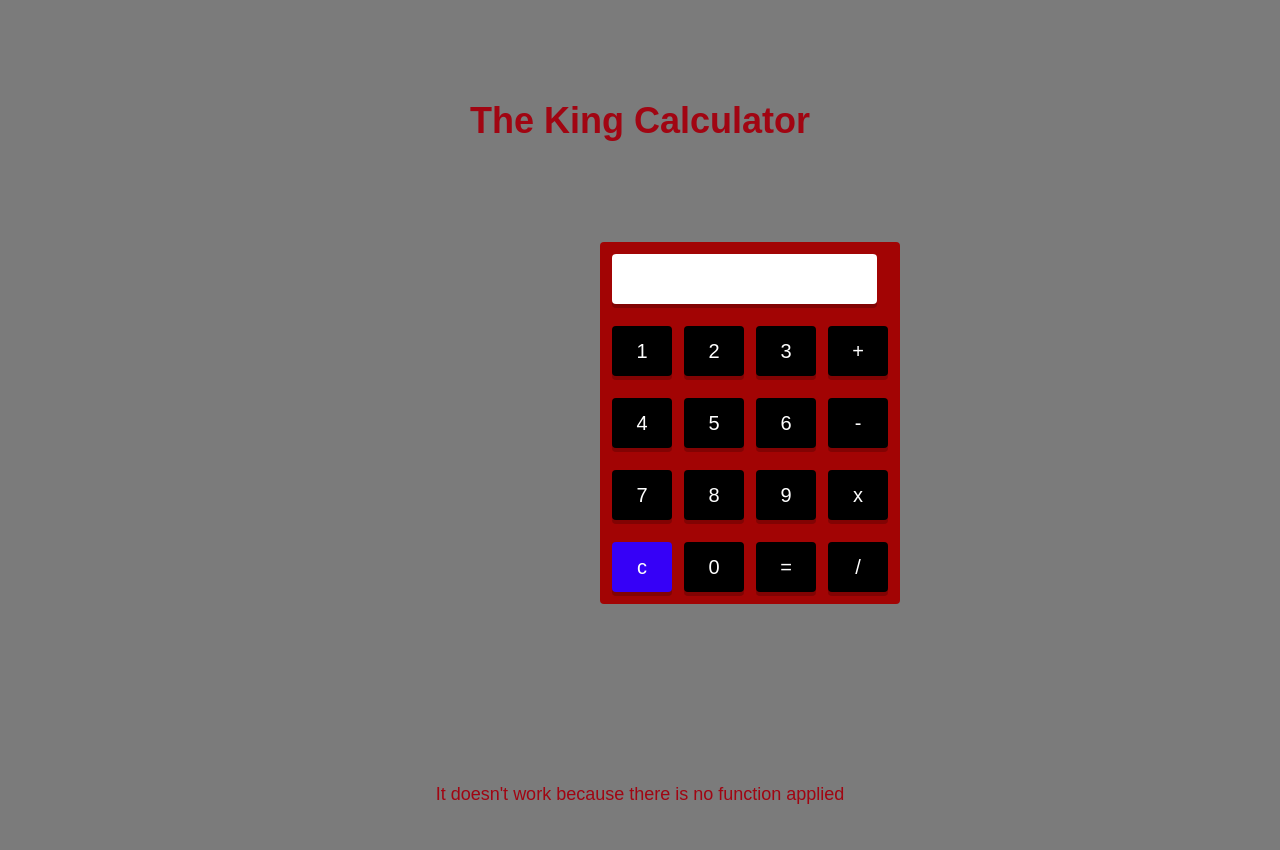
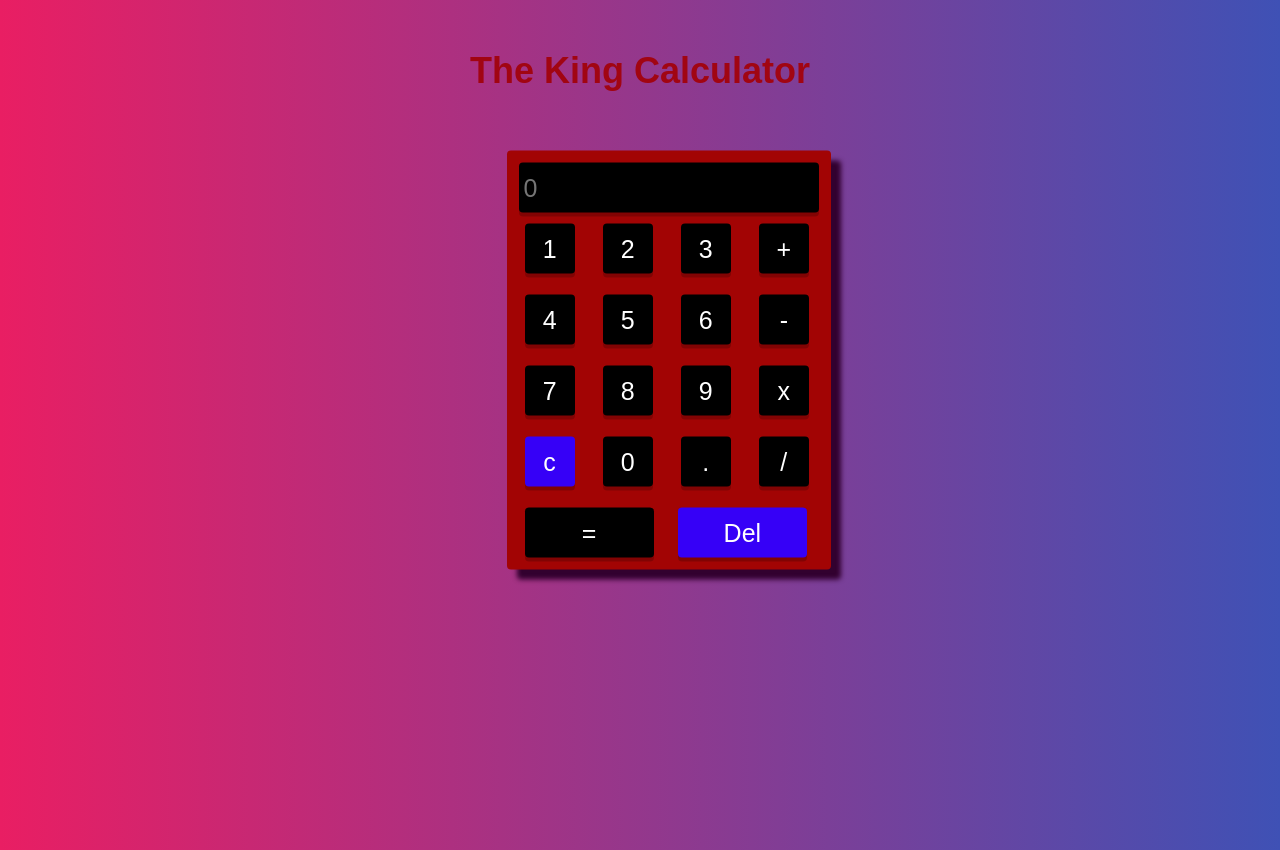
Before and after one commit to Joshua-Langeveldt/Calculator-J-Edit, a plain HTML site: page index.html in a window 1280 px wide. Before the commit the page ends 805 px from the top, so only its background shows below. Drawn offline with Linux system fonts and the light colour scheme.

Commit message:
Updated Files

```diff
--- a/css/styles.css
+++ b/css/styles.css
@@ -17,12 +17,6 @@
 }
 
 
-
-body {
-    background-color: #7b7b7b;
-  }
-
-
   /*Calculator styling*/
 
   table {
@@ -30,14 +24,14 @@ margin: 100px 210px 180px 600px;
 background-color: #a20404;
     width: 295px;
     max-width: 295px;
-    height: 325px;
+    height: 350px;
     text-align: center;
     border-radius: 4px;
     padding-right: 10px;
+    box-shadow: 10px 10px 5px #32012F;
   }
 
   input {
-    outline: 0;
     position: relative;
     left: 5px;
     top: 5px;
@@ -55,14 +49,7 @@ background-color: #a20404;
   }
 
 
-  #display {
-    width: 265px;
-    max-width: 270px;
-    font-size: 26px;
-    text-align: right;
-    background-color: #FFF;
-    float: left;
-  }
+
 
   .operator {
     background-color: #000;
@@ -75,3 +62,38 @@ background-color: #a20404;
     display: block;
     background-color: rgb(54, 0, 247);
   }
+
+  body {
+    margin: 0;
+    padding: 0;
+    height: 100vh;
+    background: linear-gradient(to right, #e91e63, #3f51b5)
+  }
+
+  .container {
+    position: absolute;
+    top: 50%;
+    left: 37%;
+    transform: translate(-50%, -50%)
+  }
+
+  .textview {
+    width: 300px;
+    margin: 5px;
+    font-size: 25px;
+    padding: 5px;
+    border: none;
+  }
+
+  .button {
+    width: 50px;
+    height: 50px;
+    margin: 4px;
+    margin-left: 11px;
+    margin-bottom: 15px;
+    font-size: 25px;
+    cursor: pointer;
+    border: none;
+    background: black;
+    color: white;
+  }
--- a/index.html
+++ b/index.html
@@ -4,48 +4,64 @@
     <meta charset="UTF-8">
     <meta name="viewport" content="width=device-width, initial-scale=1.0">
     <link rel="stylesheet" href="css/styles.css">
+
     <title>Web_Calculator</title>
 </head>
 <body>
 
     <h1>The King Calculator</h1>
-    <form action="" name="Web_Calculator">
-        <table>
+    <div class="container">
+    <form name="form">
+            <table>
            <tr>
               <td colspan="4">
-                 <input type="text" name="display" id="display" disabled>
+               <input class="textview" id="textview" type="text" readonly placeholder="0"/>
 
               </td>
            </tr>
            <tr>
-                 <td><input type="button" name="one" value="1"></td>
-                 <td><input type="button" name="two" value="2"></td>
-                 <td><input type="button" name="three" value="3"></td>
-                 <td><input type="button" class="operator" name="plus" value="+"></td>
+                 <td><input class="button" type="button" name="one"   onclick="insert(1)" value="1"></td>
+                 <td><input class="button" type="button" name="two"   onclick="insert(2)" value="2"></td>
+                 <td><input class="button" type="button" name="three" onclick="insert(3)" value="3"></td>
+
+                 <td><input class="button operator" type="button" name="plus" onclick="insert('+')" value="+"></td>
           </tr>
           <tr>
-                 <td><input type="button" name="four" value="4" ></td>
-                 <td><input type="button" name="five" value="5" ></td>
-                 <td><input type="button" name="six" value="6" ></td>
-                 <td><input type="button" class="operator" name="minus" value="-"></td>
+                 <td><input class="button" type="button" name="four"onclick="insert(4)" value="4" ></td>
+                 <td><input class="button" type="button" name="five"onclick="insert(5)" value="5" ></td>
+                 <td><input class="button" type="button" name="six"onclick="insert(6)" value="6" ></td>
+
+                 <td><input class="button" type="button" class="operator" name="minus"onclick="insert('-')" value="-"></td>
           </tr>
           <tr>
-                 <td><input type="button" name="seven" value="7"></td>
-                 <td><input type="button" name="eight" value="8"></td>
-                 <td><input type="button" name="nine" value="9" ></td>
-                 <td><input type="button" class="operator" name="multiply" value="x"></td>
+                 <td><input class="button" type="button" name="seven"onclick="insert(7)" value="7"></td>
+                 <td><input class="button" type="button" name="eight"onclick="insert(8)" value="8"></td>
+                 <td><input class="button" type="button" name="nine"onclick="insert(9)" value="9" ></td>
+
+                 <td><input class="button" type="button" class="operator" name="multiply"onclick="insert('*')" value="x"></td>
           </tr>
           <tr>
-                 <td><input type="button" id="clear" name="clear" value="c"></td>
-                 <td><input type="button" name="zero" value="0"></td>
-                 <td><input type="button" name="equalto" value="="></td>
-                 <td><input type="button" class="operator" name="divide" value="/"></td>
+                 <td><input class="button" type="button" id="clear" name="clear"onclick="clean()" value="c"></td>
+                 <td><input class="button" type="button" name="zero" onclick="insert(0)" value="0"></td>
+                 <td><input class="button" type="button" name="dot" onclick="insert('.')" value="."></td>
+                 <td><input class="button" type="button" class="operator" name="divide" onclick="insert('/')" value="/"></td>
+           </tr>
+           <tr>
+              <td colspan="3">
+                  <input class="button" type="button" name="equalto" onclick="equal()" value="=" style="width: 129px; margin-right:60px;">
+              </td>
+              <td colspan="3">
+                  <input class="button" type="button" name="delete" onclick="del()" value="Del"  style="background-color:rgb(54, 0, 247); width:129px; margin-left:-70px;">
+              </td>
+          </tr>
 
-           </tr>
         </table>
-           <p>It doesn't work because there is no function applied</p>
+         </form>
 
-     </form>
 
+         </div>
+
+
+     <script src="script/code.js"></script>
 </body>
 </html>
--- /dev/null
+++ b/script/code.js
@@ -0,0 +1,41 @@
+
+// //JAVASCRIPT CODE//
+// let dataEntry = document.querySelector ('[data-entry]')
+// console.log(document.querySelector(['numberTwo']));
+// function display(value) {
+
+//     dataEntry.value = value;
+// }
+
+
+function insert(num) {
+    document.getElementById('textview').value = document.getElementById('textview').value + num
+   }
+
+   function clean() {
+       document.getElementById('textview').value = "";
+   }
+
+   function equal() {
+       let equ = document.getElementById('textview').value;
+       if(equ) {
+           document.getElementById('textview').value = eval(equ)
+       }
+   }
+
+
+   function del() {
+       let equ = document.getElementById('textview').value;
+
+       document.getElementById('textview').value = equ.substring(0, equ.length-1)
+   }
+
+
+
+   function result() {
+
+    let equ = document.querySelector('[textInput]').value;
+    if (equ) {
+        document.querySelector('[textInput]').value = eval(equ)
+    }f
+   }
```
